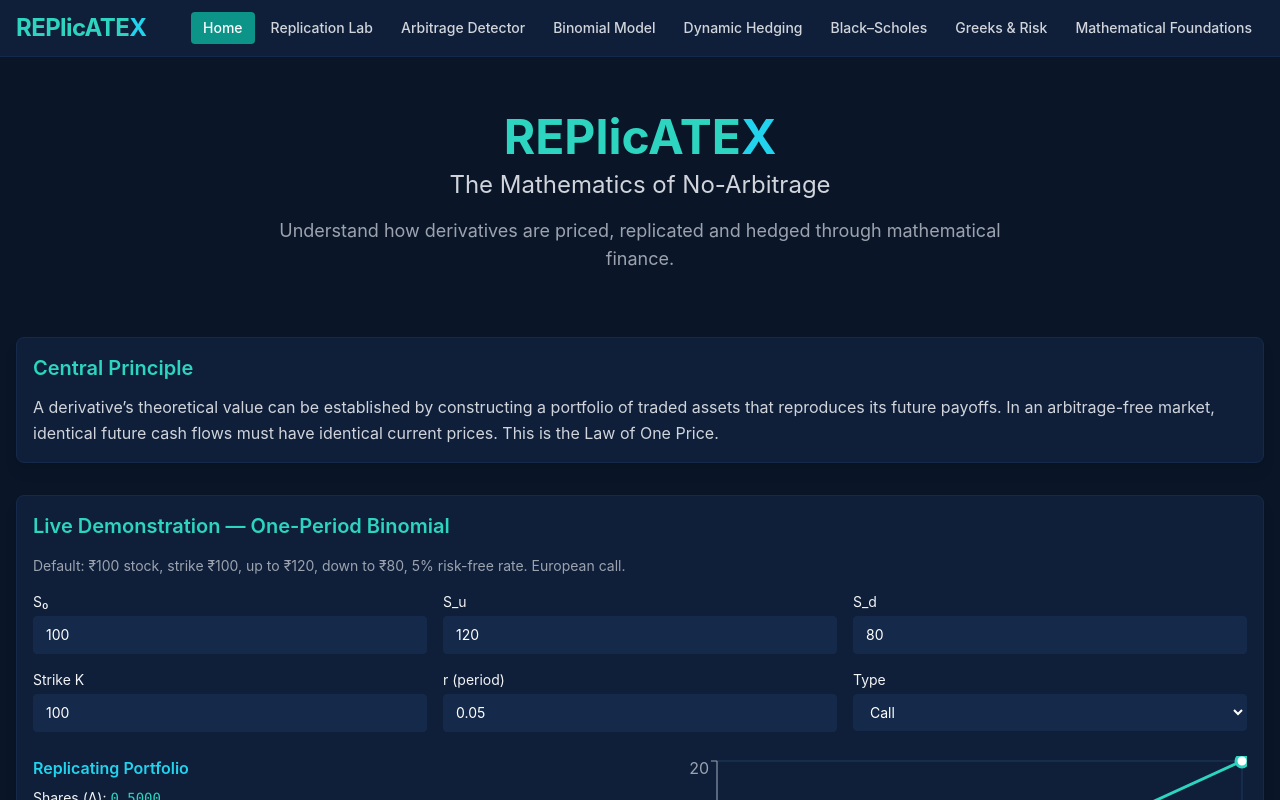
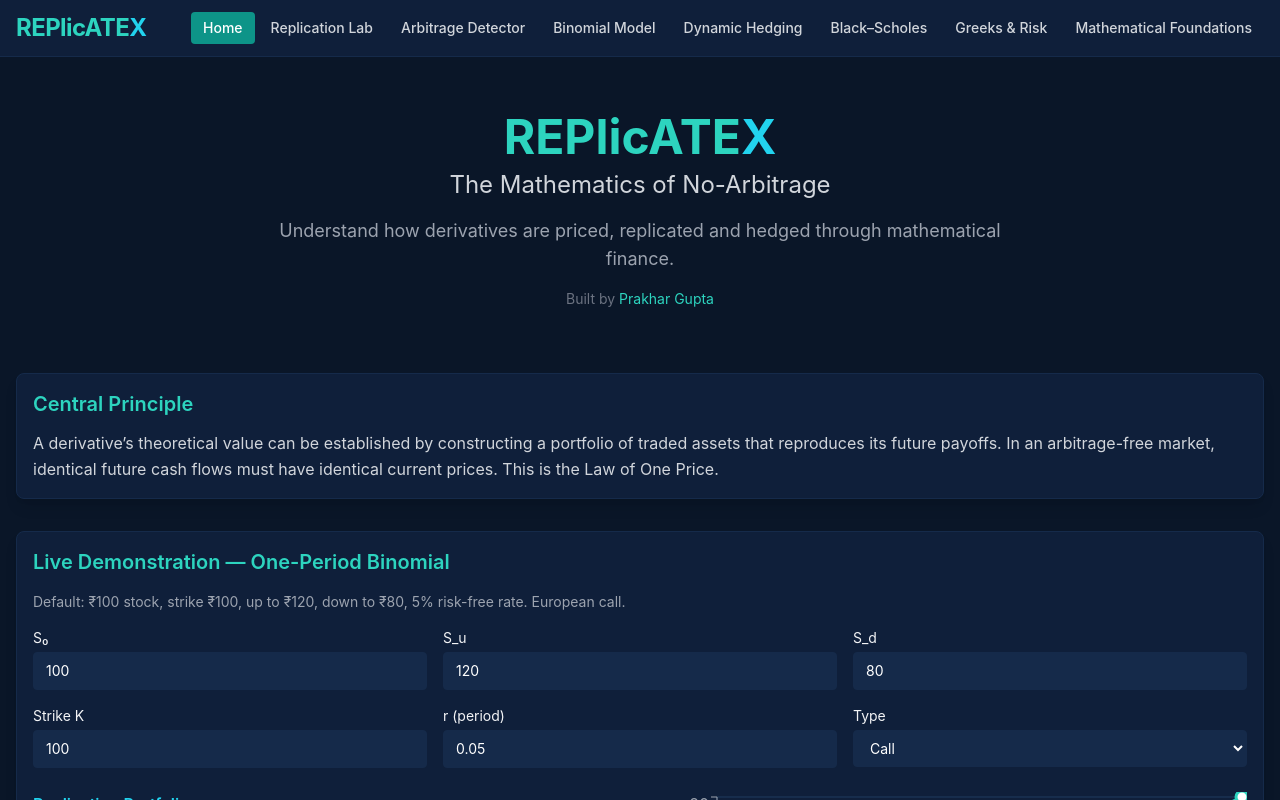
Before and after one commit to PrakharQuant/ReplicateX, a React (Vite) app: page / in a window 1280 px wide. Shown: the top 800 px of the page. Built offline with nearby package versions, Linux system fonts and the light colour scheme.

Commit message:
Add author credit section on Home page

```diff
--- a/src/modules/Home.tsx
+++ b/src/modules/Home.tsx
@@ -39,6 +39,12 @@ export default function Home({ onNavigate }: Props) {
         <p className="text-2xl text-gray-300 mb-4">The Mathematics of No-Arbitrage</p>
         <p className="text-lg text-gray-400 max-w-3xl mx-auto">
           Understand how derivatives are priced, replicated and hedged through mathematical finance.
+        </p>
+        <p className="text-sm text-gray-500 mt-4">
+          Built by{' '}
+          <a href="https://prakharquant.github.io/" target="_blank" rel="noopener noreferrer" className="text-teal-400 hover:underline">
+            Prakhar Gupta
+          </a>
         </p>
       </section>
 
```
